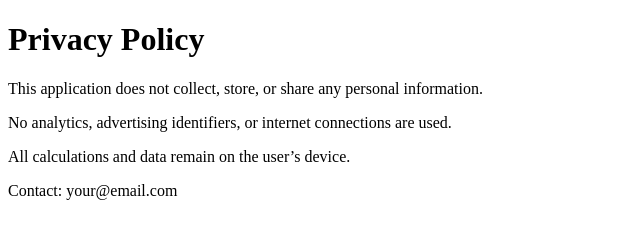
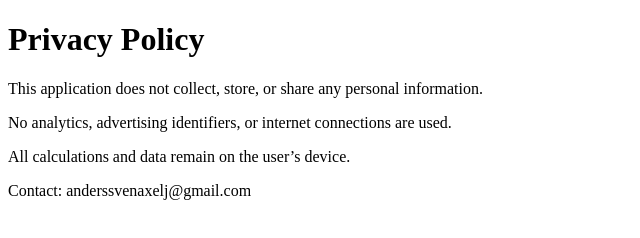
Before and after one commit to trumanders/android-calculator, a plain HTML site: page index.html in a window 1280 px wide. Shown: the whole page, without its empty margins (0-640 px from the left). Drawn offline with Linux system fonts and the light colour scheme.

Commit message:
Update contact email in privacy policy

```diff
--- a/index.html
+++ b/index.html
@@ -9,6 +9,6 @@
 <p>This application does not collect, store, or share any personal information.</p>
 <p>No analytics, advertising identifiers, or internet connections are used.</p>
 <p>All calculations and data remain on the user’s device.</p>
-<p>Contact: your@email.com</p>
+<p>Contact: anderssvenaxelj@gmail.com</p>
 </body>
 </html>
```
